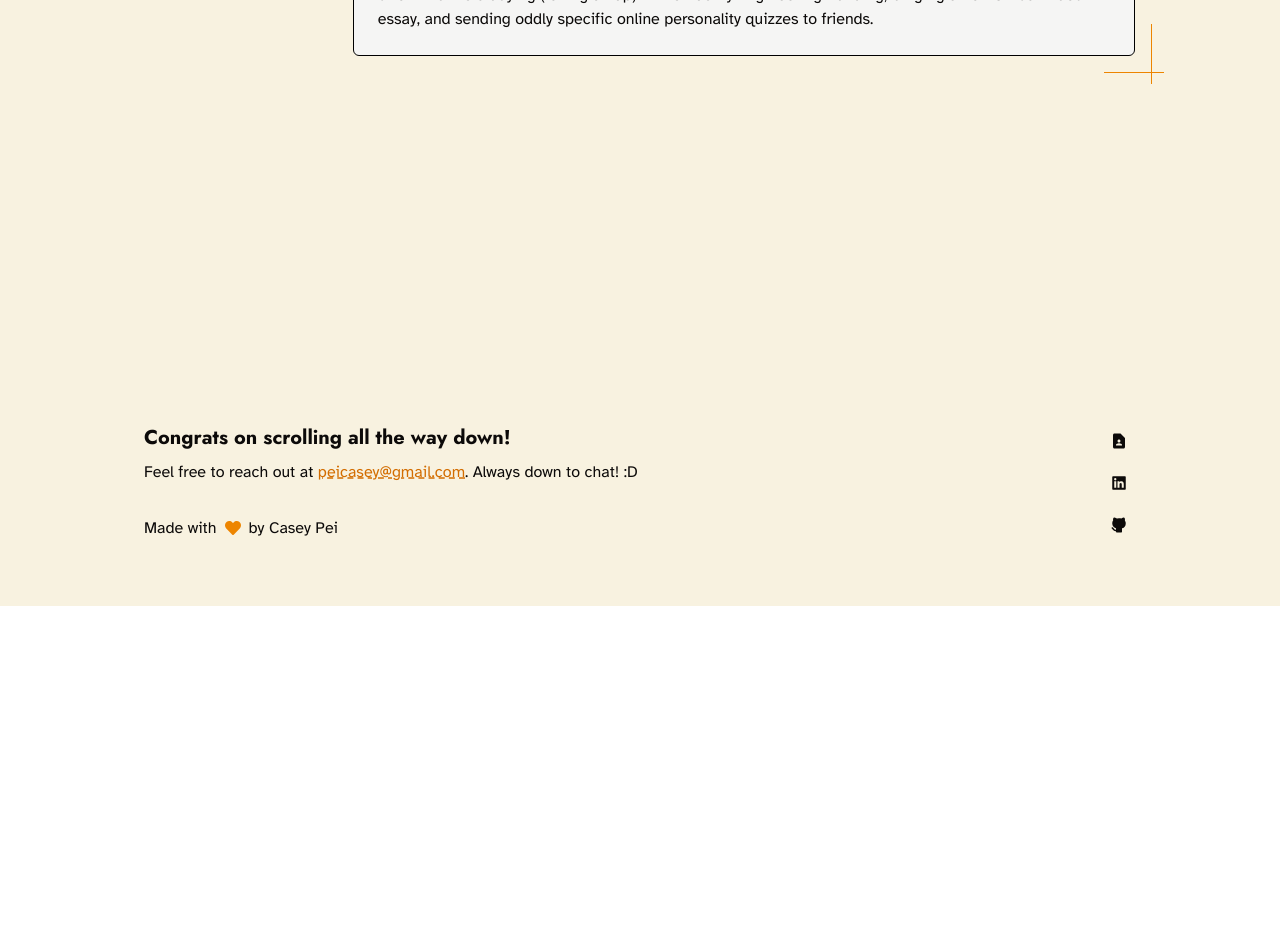
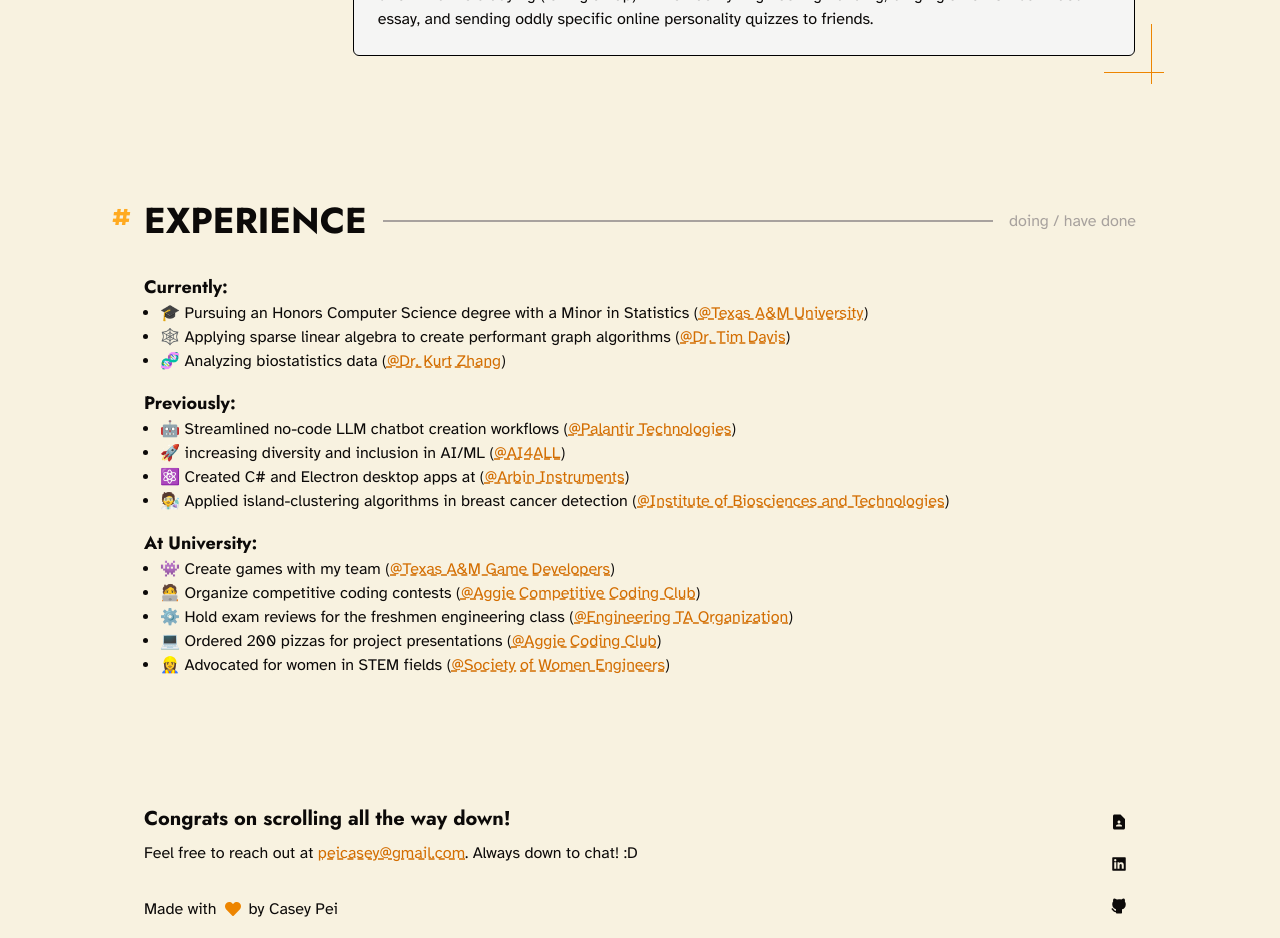
Before and after one commit to peicasey/personal-site, a Next.js app: page /about in a window 1280 px wide. Shown: the part 440-1378 px from the top of the page. Before the commit the page ends 1046 px from the top, so only its background shows below. Built offline with nearby package versions, Linux system fonts and the light colour scheme.

Commit message:
experience section

```diff
--- a/src/app/about/_sections/actualAbout.tsx
+++ b/src/app/about/_sections/actualAbout.tsx
@@ -6,6 +6,7 @@ import StyledLink from "@/components/StyledLink";
 import Tag from "@/components/Tag";
 import { SOCIALS } from "@/lib/socials";
 import Image from "next/image";
+import Link from "next/link";
 
 const PERSONAL_TAGS = [
   {
@@ -66,7 +67,7 @@ export default function ActualAbout() {
             Outside of stereotypical CS major activities, I am an enjoyer of
             Nightwing and other superheroes, partaker in digital art and
             animation, and loyal watcher of the{" "}
-            <StyledLink href="https://youtube.com/@technoblade">
+            <StyledLink target="_blank" href="https://youtube.com/@technoblade">
               Technoblade youtube channel
             </StyledLink>
             . You will often find me studying (taking a nap) in the Zachry
--- /dev/null
+++ b/src/app/about/_sections/experience.tsx
@@ -0,0 +1,134 @@
+import React from "react";
+import H1 from "@/components/H1";
+import Section from "@/components/Section";
+import { jost } from "@/app/fonts";
+import StyledLink from "@/components/StyledLink";
+
+export default function Experience() {
+  return (
+    <Section>
+      <H1 url="/about/#experience" subtitle="doing / have done">
+        Experience
+      </H1>
+      <div className="w-full flex flex-col gap-4">
+        <div>
+          <h2 className="font-bold text-lg" style={jost.style}>
+            Currently:
+          </h2>
+          <ul className="ml-4 list-disc">
+            <li>
+              🎓 Pursuing an Honors Computer Science degree with a Minor in
+              Statistics (
+              <StyledLink target="_blank" href="https://www.tamu.edu/">
+                @Texas A&M University
+              </StyledLink>
+              )
+            </li>
+            <li>
+              🕸️ Applying sparse linear algebra to create performant graph
+              algorithms (
+              <StyledLink
+                target="_blank"
+                href="https://people.engr.tamu.edu/davis/welcome.html"
+              >
+                @Dr. Tim Davis
+              </StyledLink>
+              )
+            </li>
+            <li>
+              🧬 Analyzing biostatistics data (
+              <StyledLink
+                target="_blank"
+                href="https://ibt.tamu.edu/faculty/kurt-zhang.html"
+              >
+                @Dr. Kurt Zhang
+              </StyledLink>
+              )
+            </li>
+          </ul>
+        </div>
+        <div>
+          <h2 className="font-bold text-lg" style={jost.style}>
+            Previously:
+          </h2>
+          <ul className="ml-4 list-disc">
+            <li>
+              🤖 Streamlined no-code LLM chatbot creation workflows (
+              <StyledLink target="_blank" href="https://palantir.com">
+                @Palantir Technologies
+              </StyledLink>
+              )
+            </li>
+            <li>
+              🚀 increasing diversity and inclusion in AI/ML (
+              <StyledLink target="_blank" href="https://ai-4-all.org/">
+                @AI4ALL
+              </StyledLink>
+              )
+            </li>
+            <li>
+              ⚛️ Created C# and Electron desktop apps at (
+              <StyledLink target="_blank" href="https://arbin.com">
+                @Arbin Instruments
+              </StyledLink>
+              )
+            </li>
+            <li>
+              🧑‍🔬 Applied island-clustering algorithms in breast cancer
+              detection (
+              <StyledLink target="_blank" href="https://ibt.tamu.edu">
+                @Institute of Biosciences and Technologies
+              </StyledLink>
+              )
+            </li>
+          </ul>
+        </div>
+        <div>
+          <h2 className="font-bold text-lg" style={jost.style}>
+            At University:
+          </h2>
+          <ul className="ml-4 list-disc">
+            <li>
+              👾 Create games with my team (
+              <StyledLink
+                target="_blank"
+                href="https://tagdigda.wixsite.com/gamedev"
+              >
+                @Texas A&M Game Developers
+              </StyledLink>
+              )
+            </li>
+            <li>
+              🧑‍💻 Organize competitive coding contests (
+              <StyledLink target="_blank" href="https://tx.ag/acpcwebsite">
+                @Aggie Competitive Coding Club
+              </StyledLink>
+              )
+            </li>
+            <li>
+              ⚙️ Hold exam reviews for the freshmen engineering class (
+              <StyledLink target="_blank" href="https://engrtao.tech">
+                @Engineering TA Organization
+              </StyledLink>
+              )
+            </li>
+            <li>
+              💻 Ordered 200 pizzas for project presentations (
+              <StyledLink target="_blank" href="https://aggiecodingclub.com">
+                @Aggie Coding Club
+              </StyledLink>
+              )
+            </li>
+            <li>
+              👷‍♀️ Advocated for women in STEM fields (
+              <StyledLink target="_blank" href="https://www.swetamu.com/">
+                @Society of Women Engineers
+              </StyledLink>
+              )
+            </li>
+          </ul>
+        </div>
+      </div>
+    </Section>
+  );
+}
--- a/src/app/about/page.tsx
+++ b/src/app/about/page.tsx
@@ -1,9 +1,11 @@
 import ActualAbout from "./_sections/actualAbout";
+import Experience from "./_sections/experience";
 
 export default function About() {
   return (
     <main className="flex min-h-screen flex-col items-center">
       <ActualAbout />
+      <Experience />
     </main>
   );
 }
--- a/src/app/more/page.tsx
+++ b/src/app/more/page.tsx
@@ -20,7 +20,7 @@ export default function More() {
       </div>
       <ul className="w-full grid grid-cols-2 sm:grid-cols-3 gap-4 sm:gap-8">
         {MORE_ITEMS.map((more_item, i) => (
-          <MoreCard key={i} {...more_item} />
+          <MoreCard key={i} {...more_item} className="h-full" />
         ))}
       </ul>
     </Section>
--- a/src/components/more/moreCard.tsx
+++ b/src/components/more/moreCard.tsx
@@ -3,18 +3,22 @@ import React from "react";
 import Card from "../Card";
 import ForwardButton from "../arrow-buttons/ForwardButton";
 import Image from "next/image";
+import { cn } from "@/lib/utils";
 
-interface Props extends MoreInfo {}
+interface Props extends MoreInfo {
+  className?: string;
+}
 
 const MoreCard = React.memo<Props>(function MoreCardFunction({
   title,
   description,
   url,
   pic,
+  className,
 }) {
   return (
     <li>
-      <Card className="p-0 sm:p-0 md:p-0 lg:p-0">
+      <Card className={cn("p-0 sm:p-0 md:p-0 lg:p-0", className)}>
         <div className="border-b border-black dark:border-white rounded-t-md overflow-hidden">
           {pic.type === "PIC" ? (
             <Image src={pic.src} alt={""} height={400} width={400} />
```
Also changed, not shown: src/components/StyledLink.tsx (+6 -1 lines).
